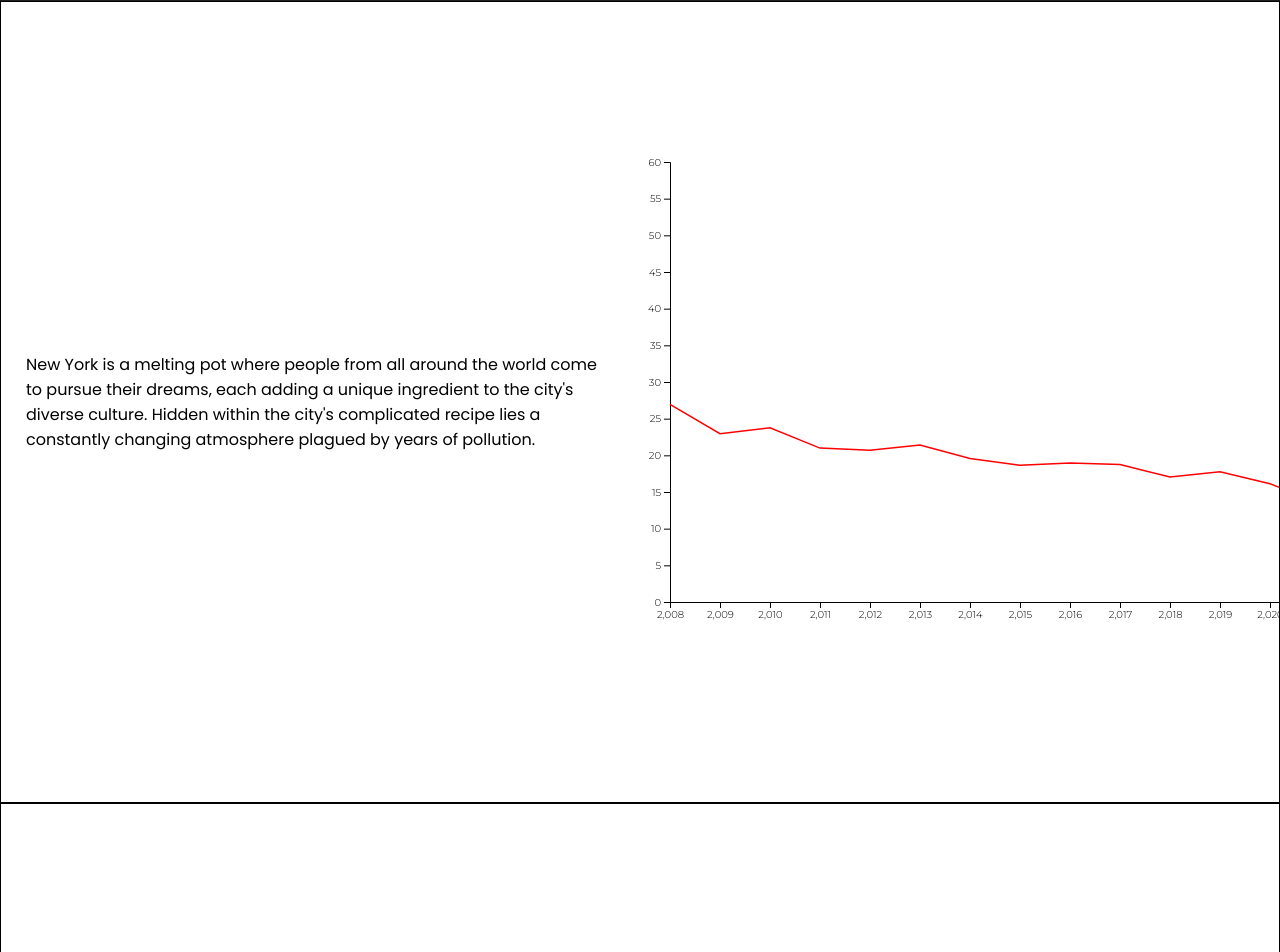
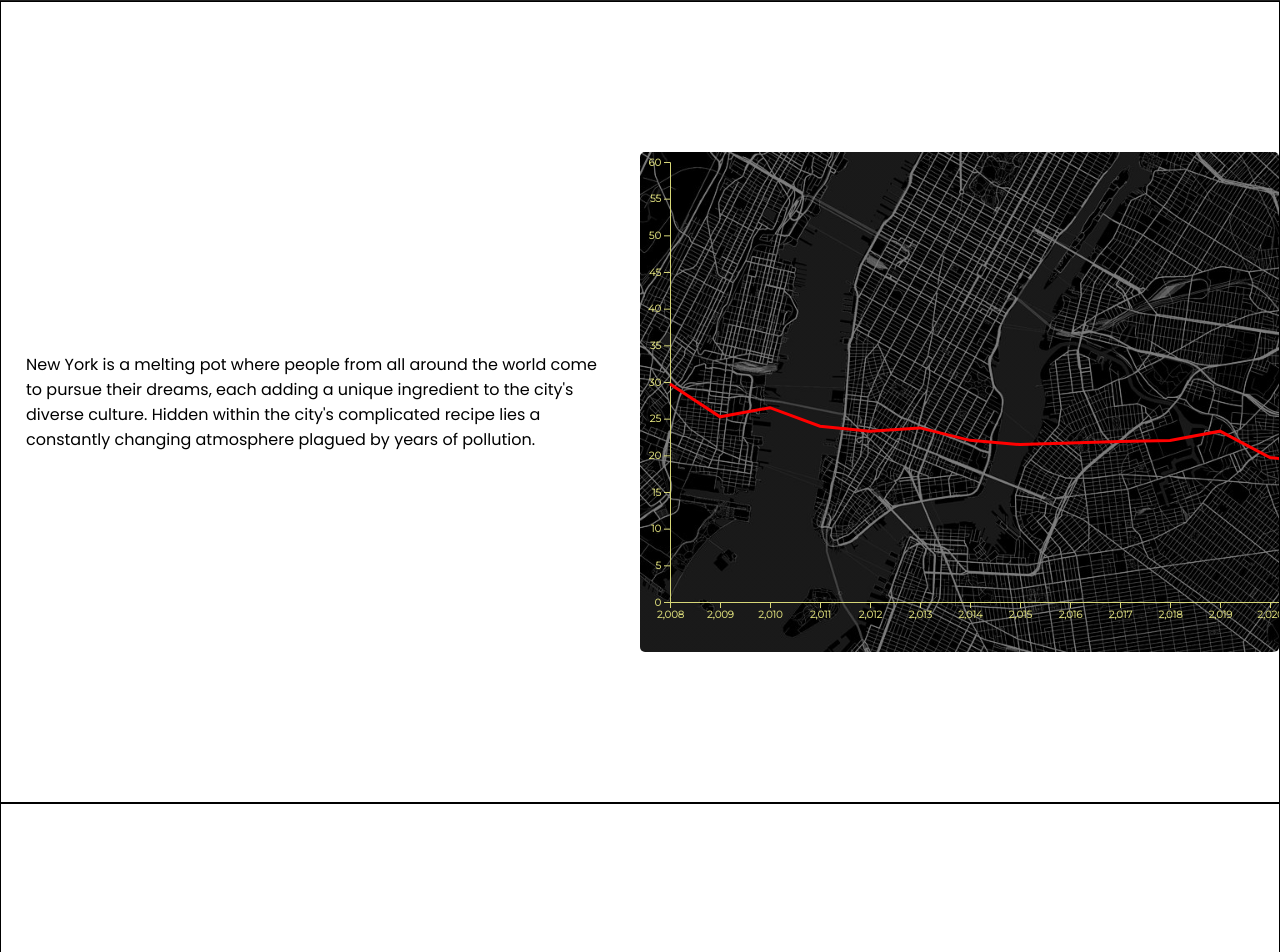
Before and after one commit to SamQueen/CourseProject, a plain HTML site: page index.html in a window 1280 px wide. Shown: the part 799-1751 px from the top of the page. Drawn offline with nearby package versions, Linux system fonts and the light colour scheme; grey boxes are pictures that could not be loaded.

Commit message:
added styling to line chart

```diff
--- a/javascript/lineChart.js
+++ b/javascript/lineChart.js
@@ -50,7 +50,7 @@ const drawLineChart = () => {
     .datum(data)
     .attr('fill', 'none')
     .attr('stroke', 'red')
-    .attr('stroke-width', 1.5)
+    .attr('stroke-width', 3)
     .attr('d', d3.line()
         .x(function(d) { return xAxis(d.year) })
         .y(function(d) { return yAxis(d.average) })
@@ -62,7 +62,7 @@ const parseData = () => {
     var map = new Map();
 
     displayData.map((item) => {
-        if (item.Name === 'Nitrogen dioxide (NO2)' && item.Geo_Place_Name == 'East New York') {
+        if (item.Name === 'Nitrogen dioxide (NO2)' && item.Geo_Place_Name == 'Greenpoint') {
             // add a year attribute
             var str = item.Start_Date;
             year = str.substr(str.length - 4);
--- a/styles.css
+++ b/styles.css
@@ -17,6 +17,15 @@ p {
     background-size: cover;
     background-repeat: no-repeat;
     color: white;
+}
+
+#svg-container1 svg {
+    background-image: linear-gradient(-90deg, rgb(0, 0, 0, 0.5), rgba(0,0,0, 0.5)), url(./assets/darkMap.jpg);
+    background-size: cover;
+    background-repeat: no-repeat;
+    color: rgb(215, 215, 120);
+    font-weight: bold;
+    border-radius: 5px;
 }
 
 .title-info-container h1 {
```
Also changed, not shown: assets/darkMap.jpg (added).
